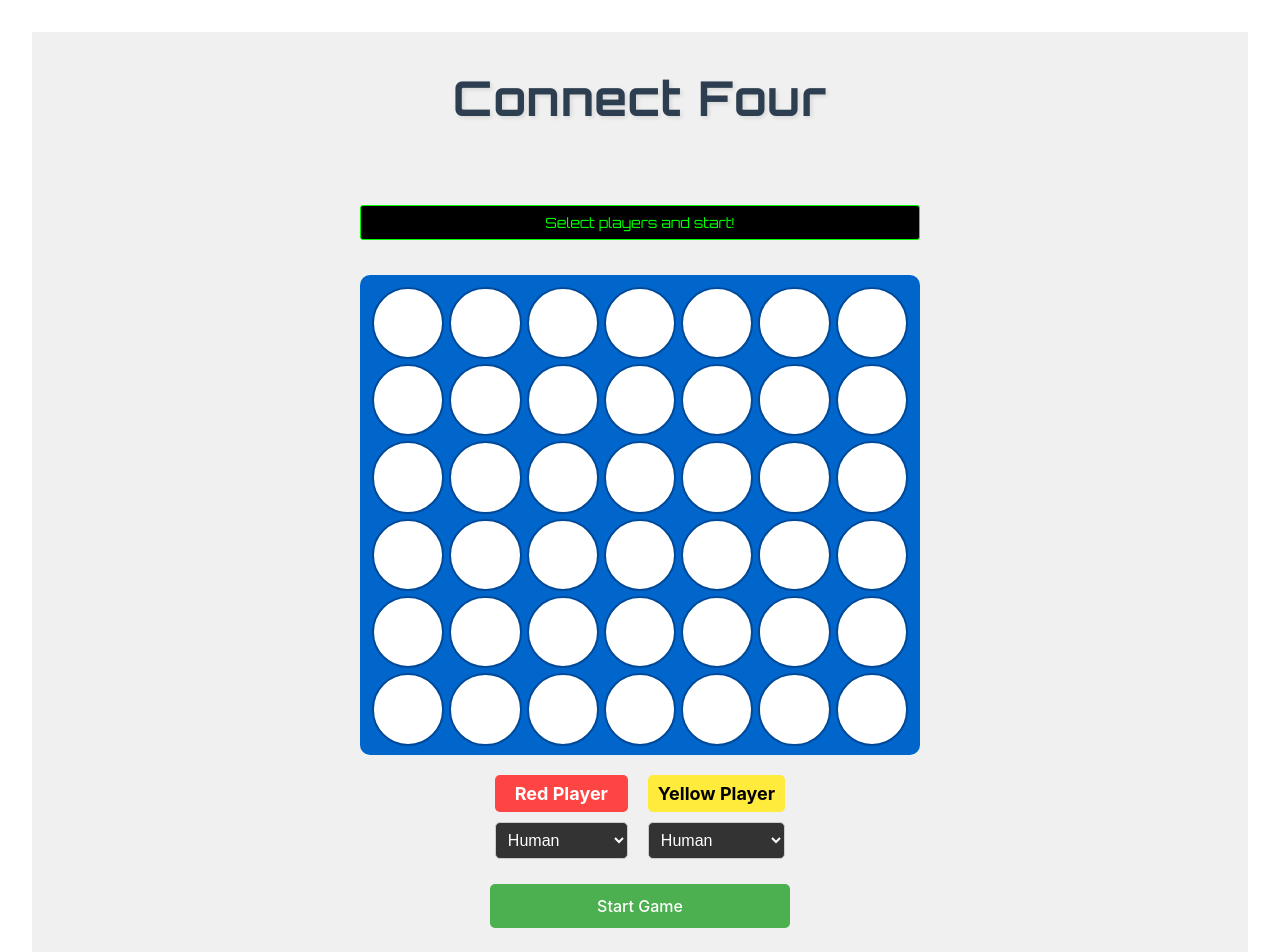
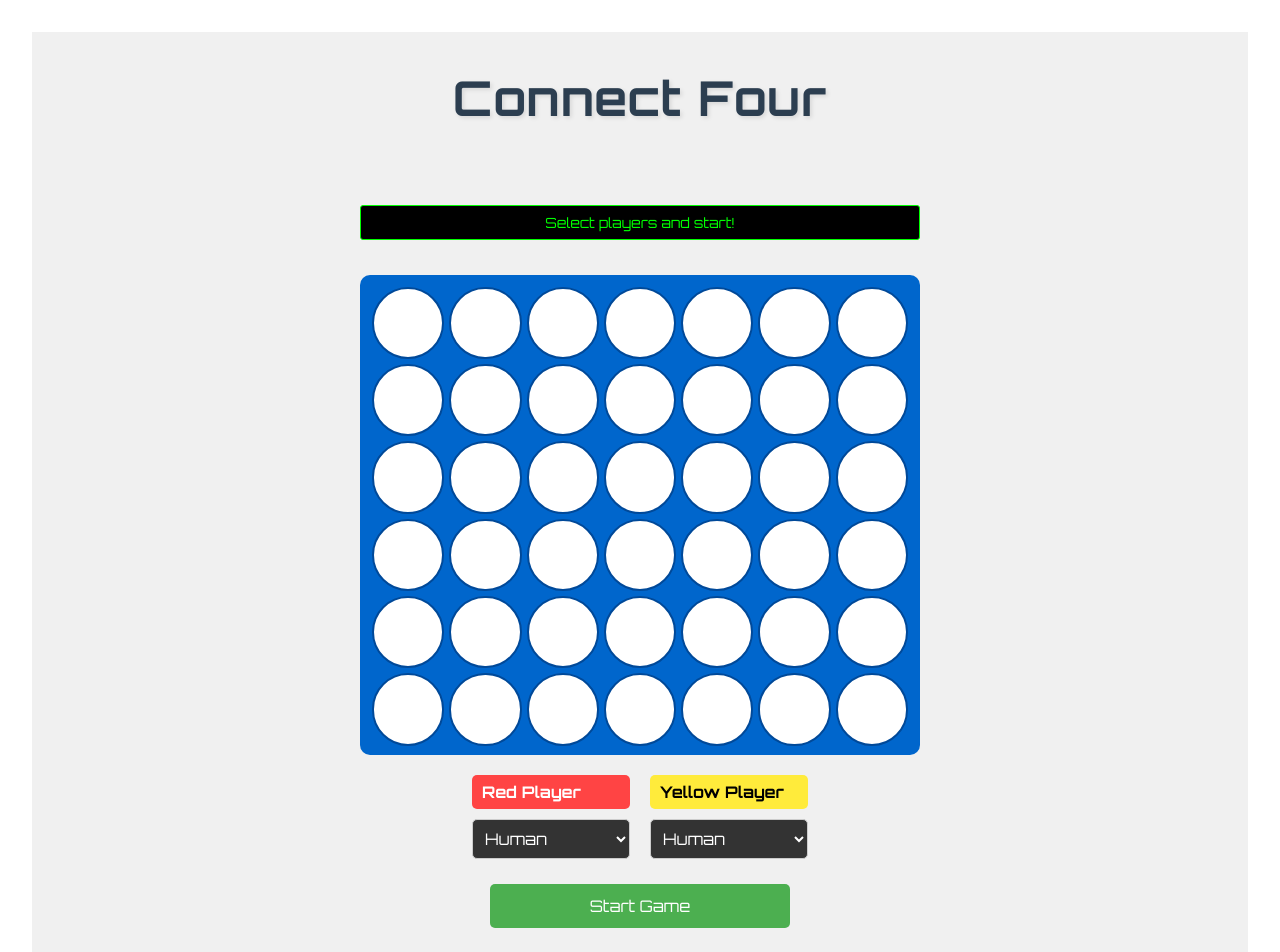
Before and after one commit to eithan/connect-four, a React (Vite) app in the folder web/: page / in a window 1280 px wide. Shown: the top 952 px of the page. Built offline with nearby package versions, Linux system fonts and the light colour scheme.

Commit message:
Making fonts consistent

```diff
--- a/web/src/App.css
+++ b/web/src/App.css
@@ -137,7 +137,9 @@ h1 {
 
 .reset-button {
   padding: 10px 20px;
-  font-size: 18px;
+  font-size: clamp(14px, 3vw, 16px);
+  font-family: 'Orbitron', 'Courier New', monospace;
+  font-weight: 500;
   background-color: #4CAF50;
   color: white;
   border: none;
@@ -153,6 +155,7 @@ h1 {
 .winner-text {
   font-size: 28px;
   font-weight: bold;
+  font-family: 'Orbitron', 'Courier New', monospace;
   text-shadow: 2px 2px 4px rgba(0, 0, 0, 0.2);
 }
 
@@ -185,18 +188,32 @@ h1 {
   flex-direction: column;
   gap: 5px;
   font-weight: bold;
+  font-family: 'Orbitron', 'Courier New', monospace;
 }
 
 .player-select select {
   padding: 8px;
   border-radius: 5px;
   border: 1px solid #ccc;
-  font-size: 16px;
+  font-size: clamp(14px, 3vw, 16px);
+  font-family: 'Orbitron', 'Courier New', monospace;
+  font-weight: 400;
+}
+
+.player-select select option {
+  background-color: white;
+  color: #333;
+  font-family: 'Orbitron', 'Courier New', monospace;
+  font-size: clamp(14px, 3vw, 16px);
+  font-weight: 400;
+  padding: 8px;
 }
 
 .player-menu button {
   padding: 10px 20px;
-  font-size: 18px;
+  font-size: clamp(14px, 3vw, 16px);
+  font-family: 'Orbitron', 'Courier New', monospace;
+  font-weight: 500;
   background-color: #4CAF50;
   color: white;
   border: none;
@@ -210,11 +227,16 @@ h1 {
 }
 
 .player-label {
-  font-size: 18px;
+  font-size: clamp(14px, 3vw, 16px);
   font-weight: bold;
+  font-family: 'Orbitron', 'Courier New', monospace;
   padding: 5px 10px;
   border-radius: 5px;
   margin-bottom: 5px;
+  text-align: left;
+  white-space: nowrap;
+  overflow: hidden;
+  text-overflow: ellipsis;
 }
 
 .player-label.red {
@@ -255,7 +277,8 @@ h1 {
   padding: 15px 20px;
   margin: 10px 0;
   border-radius: 8px;
-  font-weight: 500;
+  font-weight: bold;
+  font-family: 'Orbitron', 'Courier New', monospace;
   max-width: 600px;
   margin-left: auto;
   margin-right: auto;
@@ -295,6 +318,7 @@ h1 {
 
 .error-icon, .warning-icon {
   font-size: 20px;
+  font-family: 'Orbitron', 'Courier New', monospace;
   flex-shrink: 0;
 }
 
@@ -313,8 +337,9 @@ h1 {
   border: none;
   border-radius: 4px;
   cursor: pointer;
-  font-size: 14px;
+  font-size: clamp(14px, 3vw, 16px);
   font-weight: 500;
+  font-family: 'Orbitron', 'Courier New', monospace;
   transition: background-color 0.2s ease;
 }
 
--- a/web/src/components/Board.css
+++ b/web/src/components/Board.css
@@ -103,6 +103,8 @@
 .controls button {
   padding: 12px 20px;
   font-size: clamp(14px, 3vw, 16px);
+  font-family: 'Orbitron', 'Courier New', monospace;
+  font-weight: 500;
   border: none;
   border-radius: 5px;
   background-color: #4CAF50;
@@ -147,12 +149,16 @@
   padding: 8px 16px;
   border-radius: 20px;
   font-weight: bold;
-  font-size: clamp(12px, 2.5vw, 14px);
+  font-size: clamp(14px, 3vw, 16px);
+  font-family: 'Orbitron', 'Courier New', monospace;
   color: white;
-  text-align: center;
+  text-align: left;
   min-width: 120px;
   max-width: 160px;
   width: 100%;
+  white-space: nowrap;
+  overflow: hidden;
+  text-overflow: ellipsis;
 }
 
 .player-label.red {
@@ -170,12 +176,23 @@
   border-radius: 8px;
   background-color: #333;
   color: white;
-  font-size: clamp(12px, 2.5vw, 14px);
+  font-size: clamp(14px, 3vw, 16px);
+  font-family: 'Orbitron', 'Courier New', monospace;
+  font-weight: 400;
   cursor: pointer;
   transition: background-color 0.3s;
   min-width: 120px;
   max-width: 160px;
   width: 100%;
+}
+
+.player-select select option {
+  background-color: #333;
+  color: white;
+  font-family: 'Orbitron', 'Courier New', monospace;
+  font-size: clamp(14px, 3vw, 16px);
+  font-weight: 400;
+  padding: 8px 12px;
 }
 
 .player-select select:focus {
--- a/web/src/index.css
+++ b/web/src/index.css
@@ -5,12 +5,11 @@
 }
 
 body {
-  font-family: -apple-system, BlinkMacSystemFont, 'Segoe UI', Roboto, Oxygen,
-    Ubuntu, Cantarell, 'Open Sans', 'Helvetica Neue', sans-serif;
+  font-family: 'Orbitron', 'Courier New', monospace;
 }
 
 :root {
-  font-family: Inter, system-ui, Avenir, Helvetica, Arial, sans-serif;
+  font-family: 'Orbitron', 'Courier New', monospace;
   line-height: 1.5;
   font-weight: 400;
 
@@ -53,7 +52,7 @@ button {
   padding: 0.6em 1.2em;
   font-size: 1em;
   font-weight: 500;
-  font-family: inherit;
+  font-family: 'Orbitron', 'Courier New', monospace;
   background-color: #1a1a1a;
   cursor: pointer;
   transition: border-color 0.25s;
```
